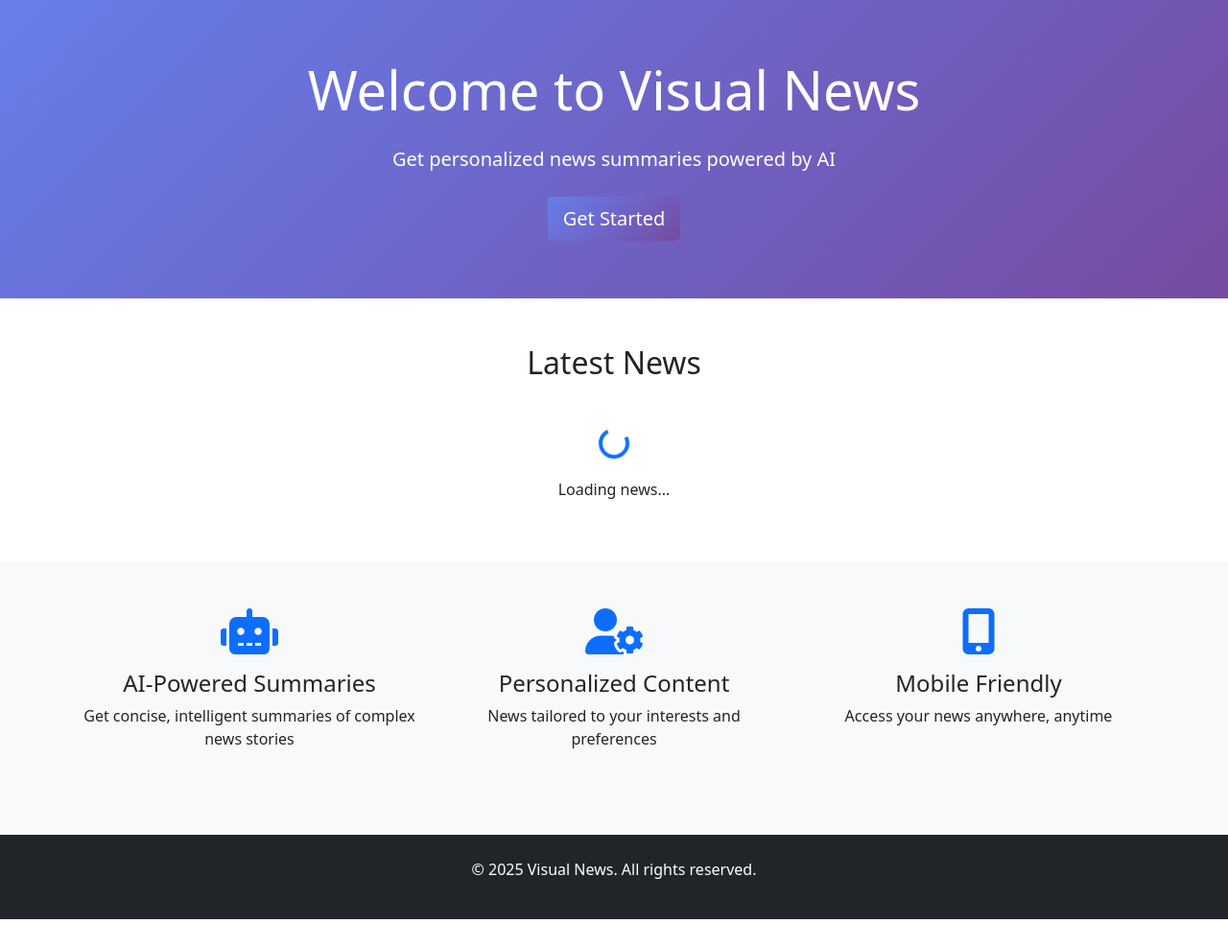
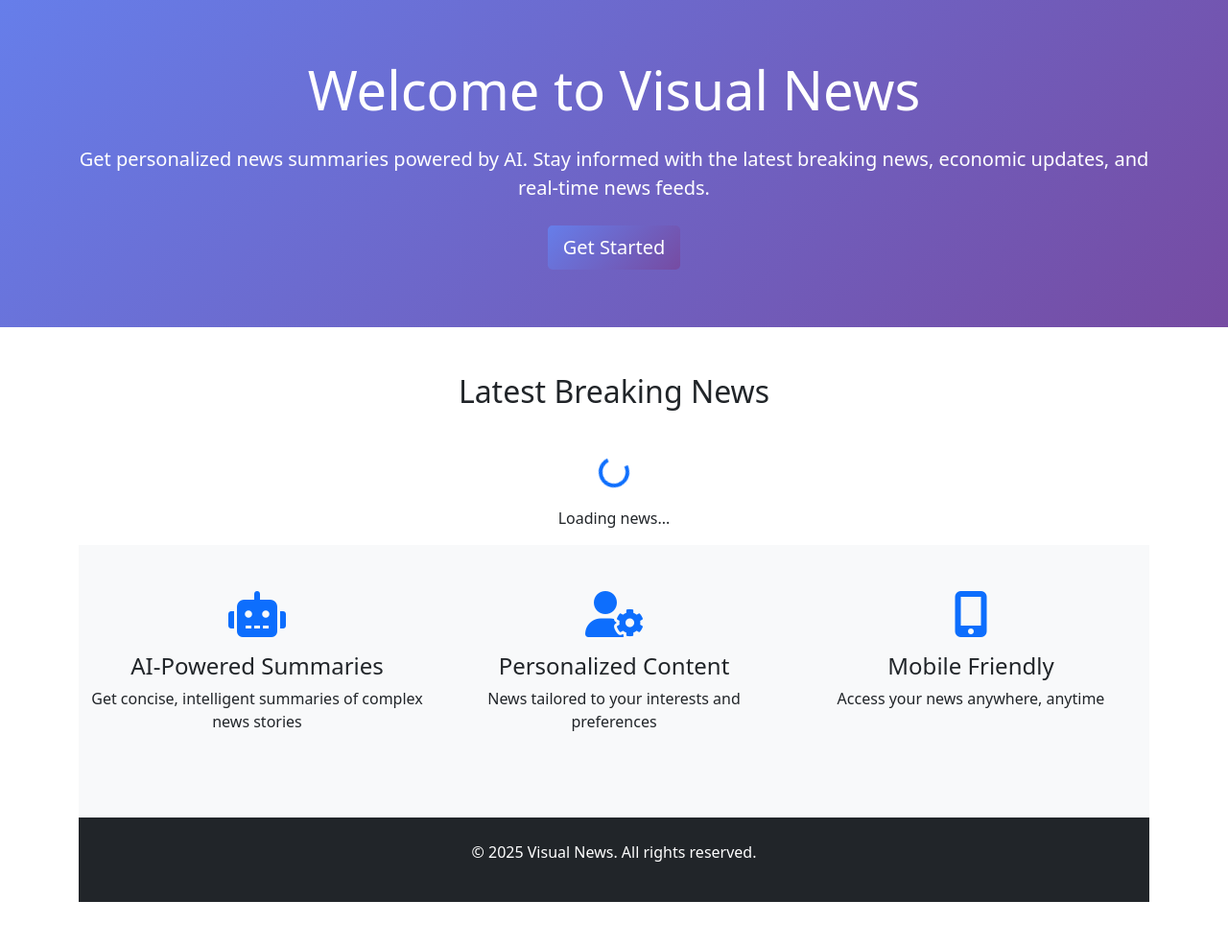
Before and after one commit to UdayAnalyst/visual-news, a Flask app: page / in a window 1280 px wide. Shown: the part 56-1044 px from the top of the page at 96% size. Before the commit the page ends 1014 px from the top, so only its background shows below. Run offline with Flask 3, Linux system fonts and the light colour scheme; data that the repository does not hold is empty.

Commit message:
SEO Optimization: Add meta tags, structured data, robots.txt, sitemap.xml, and improved HTML semantics

```diff
--- a/app.py
+++ b/app.py
@@ -382,6 +382,16 @@
         # Show a public version with limited functionality
         return render_template('public_index.html')
 
+@app.route('/robots.txt')
+def robots_txt():
+    """Serve robots.txt file"""
+    return send_from_directory(app.static_folder, 'robots.txt')
+
+@app.route('/sitemap.xml')
+def sitemap_xml():
+    """Serve sitemap.xml file"""
+    return send_from_directory(app.static_folder, 'sitemap.xml')
+
 @app.route('/signup', methods=['GET', 'POST'])
 @limiter.limit("5 per minute")
 def signup():
--- a/templates/public_index.html
+++ b/templates/public_index.html
@@ -3,7 +3,33 @@
 <head>
     <meta charset="UTF-8">
     <meta name="viewport" content="width=device-width, initial-scale=1.0">
-    <title>Visual News - Public View</title>
+    <title>Visual News - Latest Breaking News & Economic Updates | Real-time News Feed</title>
+    <meta name="description" content="Get the latest breaking news, economic updates, and real-time news feeds. Stay informed with Visual News - your trusted source for inflation, economy, and technology news.">
+    <meta name="keywords" content="breaking news, economic news, inflation updates, technology news, real-time news, news feed, latest news">
+    <meta name="author" content="Visual News">
+    <meta name="robots" content="index, follow">
+
+    <!-- Open Graph / Facebook -->
+    <meta property="og:type" content="website">
+    <meta property="og:url" content="https://visual-news.onrender.com/">
+    <meta property="og:title" content="Visual News - Latest Breaking News & Economic Updates">
+    <meta property="og:description" content="Get the latest breaking news, economic updates, and real-time news feeds. Stay informed with Visual News.">
+    <meta property="og:image" content="https://visual-news.onrender.com/static/images/og-image.jpg">
+
+    <!-- Twitter -->
+    <meta property="twitter:card" content="summary_large_image">
+    <meta property="twitter:url" content="https://visual-news.onrender.com/">
+    <meta property="twitter:title" content="Visual News - Latest Breaking News & Economic Updates">
+    <meta property="twitter:description" content="Get the latest breaking news, economic updates, and real-time news feeds. Stay informed with Visual News.">
+    <meta property="twitter:image" content="https://visual-news.onrender.com/static/images/og-image.jpg">
+
+    <!-- Canonical URL -->
+    <link rel="canonical" href="https://visual-news.onrender.com/">
+
+    <!-- Preconnect to external domains -->
+    <link rel="preconnect" href="https://cdn.jsdelivr.net">
+    <link rel="preconnect" href="https://cdnjs.cloudflare.com">
+
     <link href="https://cdn.jsdelivr.net/npm/bootstrap@5.1.3/dist/css/bootstrap.min.css" rel="stylesheet">
     <link href="https://cdnjs.cloudflare.com/ajax/libs/font-awesome/6.0.0/css/all.min.css" rel="stylesheet">
     <style>
@@ -40,17 +66,17 @@
     </nav>
 
     <!-- Hero Section -->
-    <div class="hero-section">
+    <header class="hero-section">
         <div class="container text-center">
             <h1 class="display-4 mb-4">Welcome to Visual News</h1>
-            <p class="lead mb-4">Get personalized news summaries powered by AI</p>
+            <p class="lead mb-4">Get personalized news summaries powered by AI. Stay informed with the latest breaking news, economic updates, and real-time news feeds.</p>
             <a href="/signup" class="btn btn-primary btn-lg">Get Started</a>
         </div>
-    </div>
+    </header>
 
     <!-- News Section -->
-    <div class="container my-5">
-        <h2 class="text-center mb-5">Latest News</h2>
+    <main class="container my-5">
+        <h2 class="text-center mb-5">Latest Breaking News</h2>
         <div class="row" id="news-container">
             <div class="col-12 text-center">
                 <div class="spinner-border text-primary" role="status">
@@ -101,17 +127,38 @@
         function loadNews() {
             // Load default news topics
             const topics = ['inflation', 'economy', 'technology'];
+            console.log('Loading news for topics:', topics);
 
             topics.forEach(topic => {
+                console.log(`Fetching news for topic: ${topic}`);
                 fetch(`/api/news?topics=${topic}&num_articles=1`)
-                    .then(response => response.json())
+                    .then(response => {
+                        console.log(`Response for ${topic}:`, response.status);
+                        if (!response.ok) {
+                            throw new Error(`HTTP error! status: ${response.status}`);
+                        }
+                        return response.json();
+                    })
                     .then(data => {
+                        console.log(`Data for ${topic}:`, data);
                         if (data && data.length > 0) {
                             displayNews(data, topic);
+                        } else {
+                            console.log(`No data for ${topic}`);
                         }
                     })
                     .catch(error => {
-                        console.error('Error loading news:', error);
+                        console.error(`Error loading news for ${topic}:`, error);
+                        // Show error message to user
+                        const container = document.getElementById('news-container');
+                        container.innerHTML += `
+                            <div class="col-12">
+                                <div class="alert alert-warning">
+                                    <i class="fas fa-exclamation-triangle me-2"></i>
+                                    Unable to load ${topic} news. Please try again later.
+                                </div>
+                            </div>
+                        `;
                     });
             });
         }
```
Also changed, not shown: static/robots.txt (added, +8 -0 lines), static/sitemap.xml (added, +21 -0 lines).
